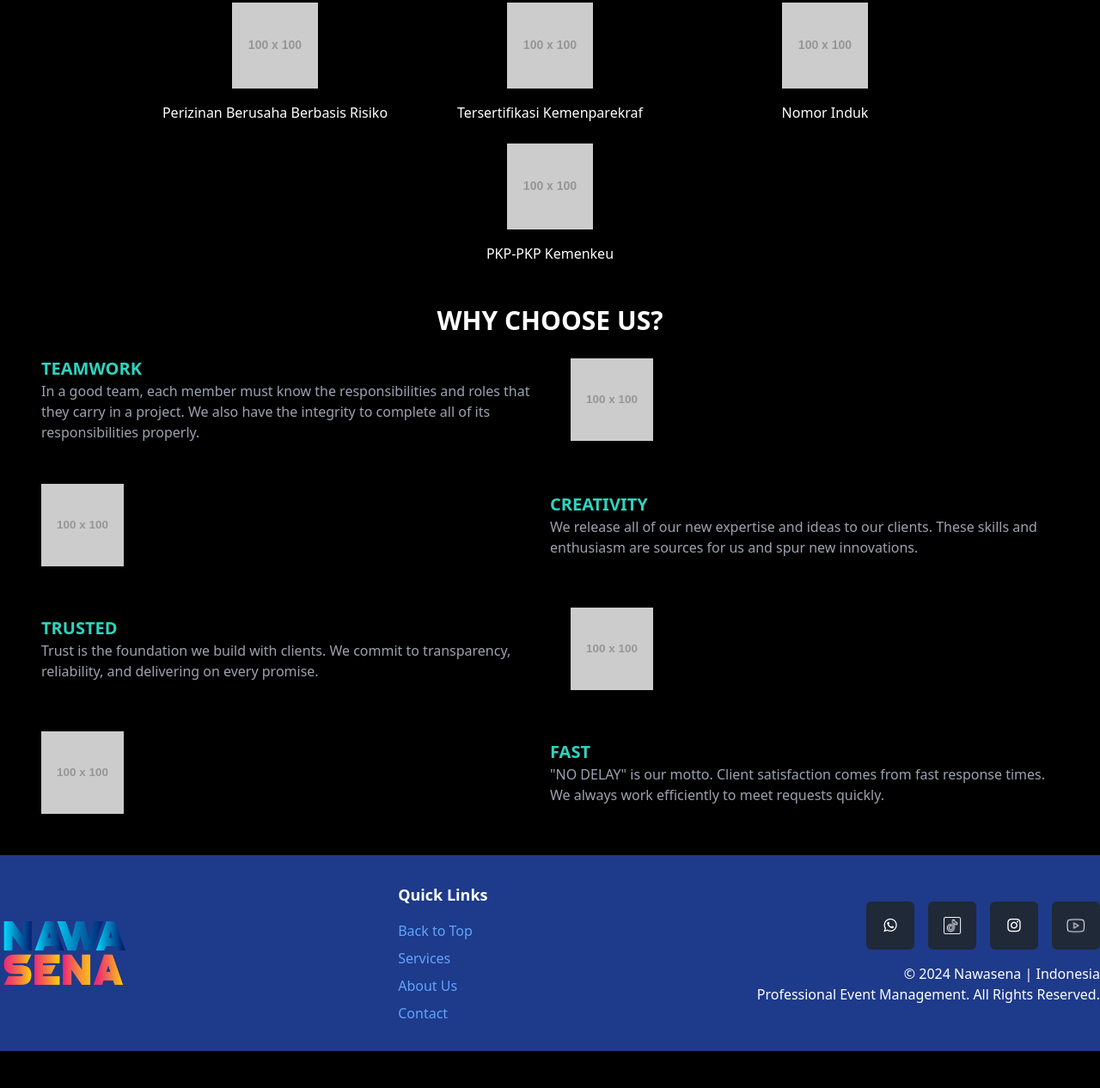
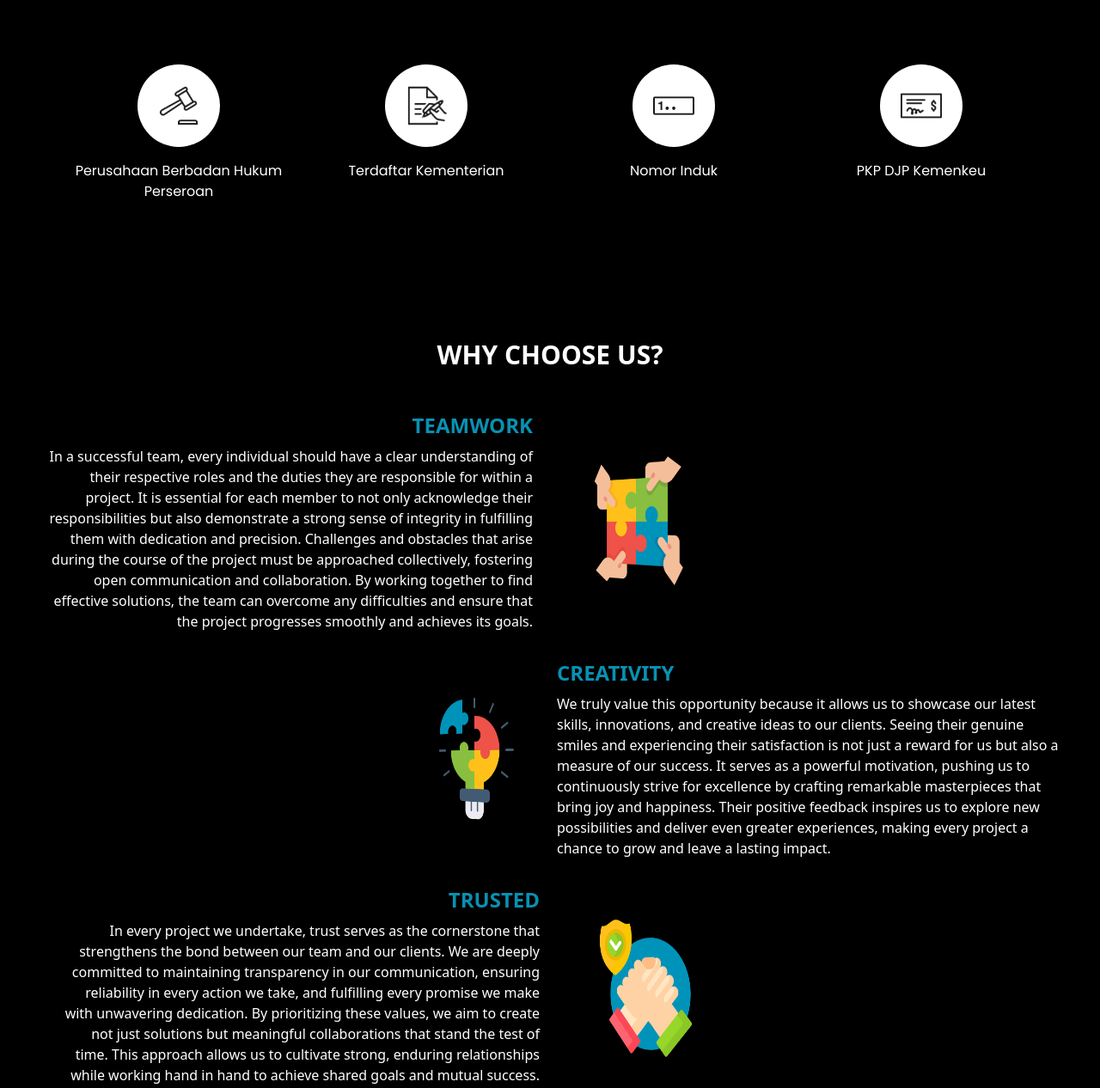
Before and after one commit to naylamutiara03/Website-Nawasena, a website: page WEB/components/about.html in a window 1280 px wide. Shown: the part 501-1767 px from the top of the page at 86% size. Before the commit the page ends 1724 px from the top, so only its background shows below. Drawn offline with nearby package versions, Linux system fonts and the light colour scheme; placeholder pictures from the web are drawn by us.

Commit message:
fix semua tampilan, responsif, add animasi di page about

```diff
--- a/WEB/components/about.html
+++ b/WEB/components/about.html
@@ -35,109 +35,141 @@
 
     <!-- WHO WE ARE -->
     <section class="flex flex-col md:flex-row items-center mb-12 px-4 md:px-12">
-        <div class="md:w-1/2 md:pr-6 mb-6 md:mb-0">
-            <h2 class="text-4xl font-bold mb-4 text-left ml-16">
+        <div class="md:w-1/2 md:pr-6 md:mb-0">
+            <h2 class="text-5xl font-bold mb-4 text-left ml-16 font-poppins">
               WHO WE ARE?
             </h2>
-            <p class="text-lg mb-6 text-left ml-16">
+            <p class="text-lg mb-6 text-left ml-16 font-poppins">
               WE HAVE 10 YEARS OF EXPERIENCE
             </p>
-            <p class="text-gray-400 mb-6 text-left ml-16">
+            <p class="text-gray-400 mb-6 text-left ml-16 font-opensans">
               Dengan pengalaman lebih dari 10 tahun yang andal dalam event management dan production, Nawasena selalu memberikan yang terbaik terhadap klien. Sehingga PT Nawasena Selenggara selalu memiliki harapan untuk menjadi salah satu event management terbaik yang selalu memberikan kepuasan kepada klien dalam menyelenggarakan kegiatan.
             </p>
         </div>
         <div class="md:w-1/2">
-            <img alt="Image of people racing go-karts" class="mx-auto rounded-lg" src="../assets/about-wm.png"/>
+            <img alt="Image of people racing go-karts" class="mx-auto rounded-full" src="../assets/about-wm.png"/>
         </div>
     </section>
     <!-- END WHO WE ARE-->
 
     <!-- Legality -->
-    <section class="text-center mb-12 px-4 md:px-12">
-        <h2 class="text-3xl font-bold mb-6">
-         Legality of Company
-        </h2>
-        <div class="flex flex-wrap justify-center gap-6">
-            <div class="text-center w-1/2 sm:w-1/4">
-                <img alt="Icon representing company legality" class="mx-auto mb-4" src="https://placehold.co/100x100"/>
-                <p>Perizinan Berusaha Berbasis Risiko</p>
+    <section class="text-center mt-12 px-4 md:px-20 mb-40">
+        <h2 class="text-3xl font-bold font-poppins mb-20">Legality of Company</h2>
+        <div class="grid grid-cols-1 sm:grid-cols-2 lg:grid-cols-4 gap-8 mt-8">
+        <div class="flex flex-col items-center">
+            <div class="p-6 bg-white rounded-full">
+            <img src="../assets/legal-1.png" alt="Perseroan" class="w-12 h-12">
             </div>
-            <div class="text-center w-1/2 sm:w-1/4">
-                <img alt="Icon representing company legality" class="mx-auto mb-4" src="https://placehold.co/100x100"/>
-                <p>Tersertifikasi Kemenparekraf</p>
+            <span class="mt-4 font-poppins">Perusahaan Berbadan Hukum Perseroan</span>
         </div>
-            <div class="text-center w-1/2 sm:w-1/4">
-                <img alt="Icon representing company legality" class="mx-auto mb-4" src="https://placehold.co/100x100"/>
-                <p>Nomor Induk</p>
+        <div class="flex flex-col items-center">
+            <div class="p-6 bg-white rounded-full">
+            <img src="../assets/legal-2.png" alt="Kementerian" class="w-12 h-12">
             </div>
-            <div class="text-center w-1/2 sm:w-1/4">
-                <img alt="Icon representing company legality" class="mx-auto mb-4" src="https://placehold.co/100x100"/>
-                <p>PKP-PKP Kemenkeu</p>
+            <span class="mt-4 font-poppins">Terdaftar Kementerian</span>
+        </div>
+        <div class="flex flex-col items-center">
+            <div class="p-6 bg-white rounded-full">
+            <img src="../assets/legal-3.png" alt="Induk" class="w-12 h-12">
+            </div>
+            <span class="mt-4 font-poppins">Nomor Induk</span>
+        </div>
+        <div class="flex flex-col items-center">
+            <div class="p-6 bg-white rounded-full">
+            <img src="../assets/legal-4.png" alt="Kemenkeu" class="w-12 h-12">
+            </div>
+            <span class="mt-4 font-poppins">PKP DJP Kemenkeu </span>
         </div>
         </div>
     </section>
     <!-- END Legality -->
 
-    <!-- Why Choose Us -->
-    <section class="text-center mb-12 px-4 md:px-12">
-        <h2 class="text-3xl font-bold mb-6">
-         WHY CHOOSE US?
-        </h2>
-        <div class="space-y-12">
+    <!-- WHY CHOOSE US? -->
+<section class="text-center mb-28 px-4 md:px-12">
+    <h2 class="text-3xl font-bold mb-12">WHY CHOOSE US?</h2>
+    <div class="space-y-8">
+        <style>
+            .icon-container {
+                width: 160px;
+                height: 160px;
+                perspective: 800px;
+            }
+
+            .rotating-icon {
+                width: 100%;
+                height: 100%;
+                animation: flip 4s linear infinite alternate;
+                transform-style: preserve-3d;
+                backface-visibility: visible;
+            }
+
+            @keyframes flip {
+                0% {
+                    transform: rotateY(0deg);
+                }
+                100% {
+                    transform: rotateY(180deg);
+                }
+            }
+        </style>
+
         <!-- TEAMWORK -->
-            <div class="flex flex-col md:flex-row items-center justify-between">
-                <div class="md:w-1/2 md:order-2 md:pl-6 mb-6 md:mb-0">
-                    <img alt="Icon representing teamwork" class="w-24 h-24 mx-auto md:mx-0" src="https://placehold.co/100x100"/>
+        <div class="flex flex-col md:flex-row items-center md:space-y-0">
+            <div class="md:w-1/2 md:order-2 flex ml-10">
+                <div class="icon-container">
+                    <img alt="Icon representing teamwork" class="rotating-icon" src="../assets/teamwork.png" />
                 </div>
-                <div class="md:w-1/2 md:order-1 md:text-left">
-                    <h3 class="text-xl font-bold text-teal-400">TEAMWORK</h3>
-                    <p class="text-gray-400">
-                        In a good team, each member must know the responsibilities and roles that they carry in a project. We also have the integrity to complete all of its responsibilities properly.
-                    </p>
+            </div>
+            <div class="md:w-1/2 text-center md:text-right">
+                <h3 class="text-2xl font-bold text-cyan-600 mb-2">TEAMWORK</h3>
+                <p class="text-white">In a successful team, every individual should have a clear understanding of their respective roles and the duties they are responsible for within a project. It is essential for each member to not only acknowledge their responsibilities but also demonstrate a strong sense of integrity in fulfilling them with dedication and precision. Challenges and obstacles that arise during the course of the project must be approached collectively, fostering open communication and collaboration. By working together to find effective solutions, the team can overcome any difficulties and ensure that the project progresses smoothly and achieves its goals.</p>
             </div>
         </div>
 
         <!-- CREATIVITY -->
-            <div class="flex flex-col md:flex-row items-center justify-between">
-                <div class="md:w-1/2 md:order-1 md:pr-6 mb-6 md:mb-0">
-                    <img alt="Icon representing creativity" class="w-24 h-24 mx-auto md:mx-0" src="https://placehold.co/100x100"/>
+        <div class="flex flex-col md:flex-row items-center md:space-x-4 space-y-4 md:space-y-0">
+            <div class="md:w-1/2 flex justify-center md:justify-end">
+                <div class="icon-container">
+                    <img alt="Icon representing creativity" class="rotating-icon" src="../assets/idea.png" />
                 </div>
-                <div class="md:w-1/2 md:order-2 md:text-left">
-                    <h3 class="text-xl font-bold text-teal-400">CREATIVITY</h3>
-                    <p class="text-gray-400">
-                        We release all of our new expertise and ideas to our clients. These skills and enthusiasm are sources for us and spur new innovations.
-                    </p>
+            </div>
+            <div class="md:w-1/2 text-center md:text-left">
+                <h3 class="text-2xl font-bold text-cyan-600 mb-2">CREATIVITY</h3>
+                <p class="text-white">We truly value this opportunity because it allows us to showcase our latest skills, innovations, and creative ideas to our clients. Seeing their genuine smiles and experiencing their satisfaction is not just a reward for us but also a measure of our success. It serves as a powerful motivation, pushing us to continuously strive for excellence by crafting remarkable masterpieces that bring joy and happiness. Their positive feedback inspires us to explore new possibilities and deliver even greater experiences, making every project a chance to grow and leave a lasting impact.</p>
             </div>
         </div>
 
         <!-- TRUSTED -->
-            <div class="flex flex-col md:flex-row items-center justify-between">
-                <div class="md:w-1/2 md:order-2 md:pl-6 mb-6 md:mb-0">
-                    <img alt="Icon representing trust" class="w-24 h-24 mx-auto md:mx-0" src="https://placehold.co/100x100"/>
+        <div class="flex flex-col md:flex-row items-center md:space-x-4 space-y-4 md:space-y-0">
+            <div class="md:w-1/2 md:order-2 flex ml-10">
+                <div class="icon-container">
+                    <img alt="Icon representing trust" class="rotating-icon" src="../assets/trust.png" />
                 </div>
-                <div class="md:w-1/2 md:order-1 md:text-left">
-                    <h3 class="text-xl font-bold text-teal-400">TRUSTED</h3>
-                    <p class="text-gray-400">
-                        Trust is the foundation we build with clients. We commit to transparency, reliability, and delivering on every promise.
-                    </p>
+            </div>
+            <div class="md:w-1/2 text-center md:text-right">
+                <h3 class="text-2xl font-bold text-cyan-600 mb-2">TRUSTED</h3>
+                <p class="text-white">In every project we undertake, trust serves as the cornerstone that strengthens the bond between our team and our clients. We are deeply committed to maintaining transparency in our communication, ensuring reliability in every action we take, and fulfilling every promise we make with unwavering dedication. By prioritizing these values, we aim to create not just solutions but meaningful collaborations that stand the test of time. This approach allows us to cultivate strong, enduring relationships while working hand in hand to achieve shared goals and mutual success.</p>
             </div>
         </div>
 
         <!-- FAST -->
-            <div class="flex flex-col md:flex-row items-center justify-between">
-                <div class="md:w-1/2 md:order-1 md:pr-6 mb-6 md:mb-0">
-                    <img alt="Icon representing speed" class="w-24 h-24 mx-auto md:mx-0" src="https://placehold.co/100x100"/>
+        <div class="flex flex-col md:flex-row items-center md:space-x-4 space-y-4 md:space-y-0">
+            <div class="md:w-1/2 flex justify-center md:justify-end">
+                <div class="icon-container">
+                    <img alt="Icon representing speed" class="rotating-icon" src="../assets/fast-time.png" />
                 </div>
-                <div class="md:w-1/2 md:order-2 md:text-left">
-                    <h3 class="text-xl font-bold text-teal-400">FAST</h3>
-                    <p class="text-gray-400">
-                        "NO DELAY" is our motto. Client satisfaction comes from fast response times. We always work efficiently to meet requests quickly.
-                    </p>
+            </div>
+            <div class="md:w-1/2 text-center md:text-left">
+                <h3 class="text-2xl font-bold text-cyan-600 mb-2">FAST</h3>
+                <p class="text-white">At our company, the principle of 'No Delay' is an integral part of our work culture. We firmly believe that client satisfaction begins with the speed at which we respond to inquiries and requests. There is no doubt that our commitment to fast, efficient service has been key to maintaining long-lasting relationships with our clients. In fact, we consistently work with many repeat clients, which serves as a testament to our quick response times and dedication to addressing their needs in a timely manner.</p>
             </div>
         </div>
     </div>
 </section>
-    <!-- END Why Choose Us -->
+<!-- END WHY CHOOSE US? -->
+
+
+
 
     <!-- Footer -->
     <div id="footer"></div>
--- a/WEB/components/footer.html
+++ b/WEB/components/footer.html
@@ -11,7 +11,7 @@
   <footer class="bg-blue-900 py-8">
     <div class="container mx-auto flex flex-col md:flex-row justify-between items-center text-white">
       <!-- Logo -->
-      <img alt="Nawasena logo" class="mb-4 md:mb-0" height="50" src="../assets/logo.png" width="150" />
+      <img alt="Nawasena logo" class="mb-4 md:mb-0" height="50" src="../assets/logo.png" width="150"/>
 
       <!-- Quick Links -->
       <div class="text-center md:text-left mt-8 md:mt-0">
@@ -24,7 +24,7 @@
             <a href="services.html" class="text-blue-400 hover:text-blue-200 transition-colors duration-300">Services</a>
           </li>
           <li>
-            <a href="about.html" class="text-blue-400 hover:text-blue-200 transition-colors duration-300">About Us</a>
+            <a href="about.html" class="text-blue-400 hover:text-blue-200 transition-colors duration-300">About</a>
           </li>
           <li>
             <a href="contact.html" class="text-blue-400 hover:text-blue-200 transition-colors duration-300">Contact</a>
```
Also changed, not shown: WEB/components/home.html (+2 -2 lines), WEB/components/navbar.html (+1 -1 lines), WEB/assets/legal-1.png (added), WEB/assets/legal-2.png (added), WEB/assets/legal-3.png (added), WEB/assets/legal-4.png (added). Lines whose indentation alone changed are shown as unchanged.
